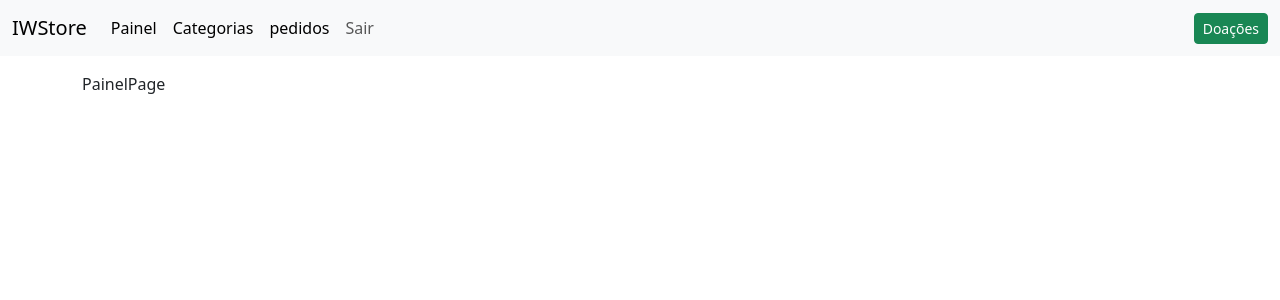
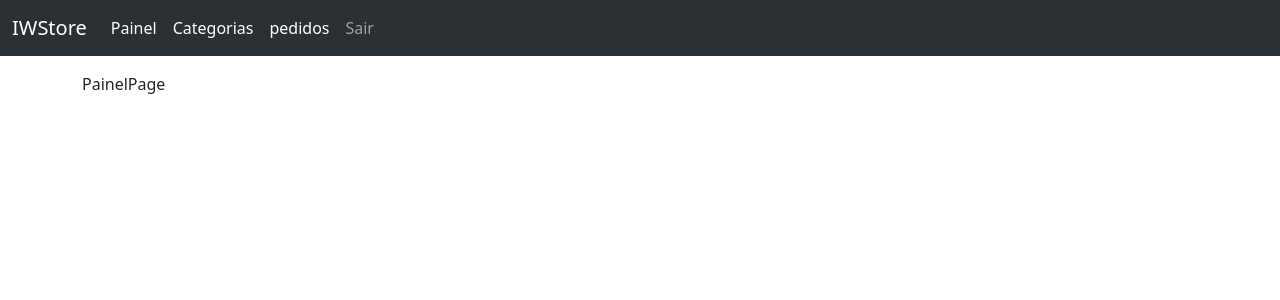
Before and after one commit to marciogferreira/fdev009_frontend, a React (Vite) app: page / in a window 1280 px wide. Shown: the top 300 px of the page. Built offline with nearby package versions, Linux system fonts and the light colour scheme.

Commit message:
alterado a cor da barra de navegação e excluido o botão Doações

```diff
--- a/src/layouts/Menu.jsx
+++ b/src/layouts/Menu.jsx
@@ -3,7 +3,10 @@ import { Link } from "react-router-dom";
 export default function Menu() {
   return (
     <>
-      <nav className="navbar navbar-expand-lg bg-body-tertiary">
+      <nav
+        className="navbar navbar-expand-lg bg-body-tertiary"
+        data-bs-theme="dark"
+      >
         <div className="container-fluid">
           <a className="navbar-brand" href="#">
             IWStore
@@ -40,9 +43,6 @@ export default function Menu() {
                 <a className="nav-link">Sair</a>
               </li>
             </ul>
-            <div>
-              <button className="btn btn-success btn-sm">Doações</button>
-            </div>
           </div>
         </div>
       </nav>
```
